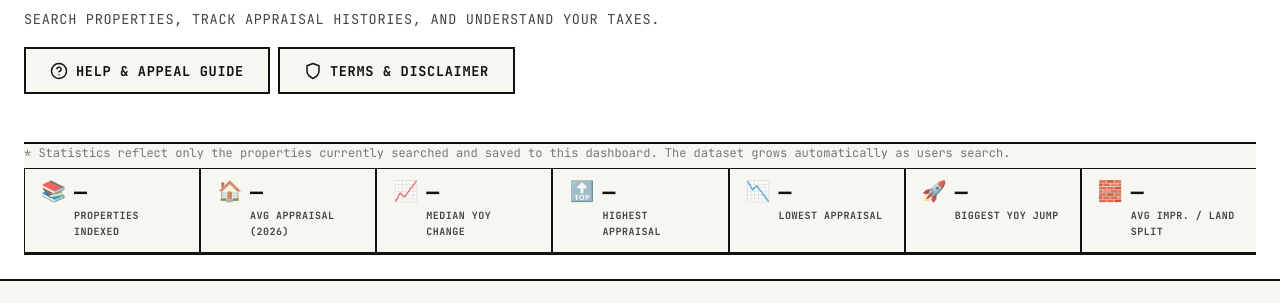
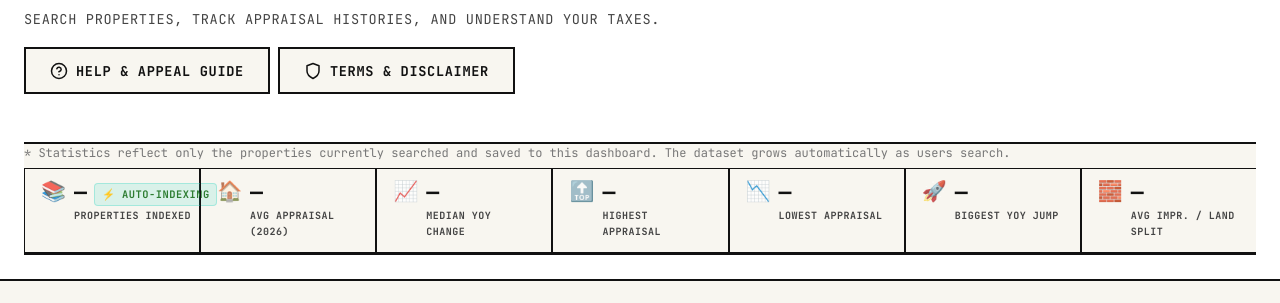
Before and after one commit to tylermiranda/SCS, a website built with Vite: page dashboard/index.html in a window 1280 px wide. Shown: the part 129-432 px from the top of the page. Built offline with nearby package versions, Linux system fonts and the light colour scheme; no server answers.

Commit message:
feat: add turbo growth badge to properties indexed stat

```diff
--- a/dashboard/index.html
+++ b/dashboard/index.html
@@ -48,10 +48,13 @@
           <div style="width: 100%; font-size: var(--text-xs); color: var(--text-muted); margin-bottom: 0.25rem;">
             * Statistics reflect only the properties currently searched and saved to this dashboard. The dataset grows automatically as users search.
           </div>
-          <div class="header-stat glass" title="Total number of properties currently in the database.">
+          <div class="header-stat glass" title="Total number of properties currently in the database. We automatically index up to 5 comparables per search, growing the database 6x faster!">
             <span class="stat-icon">📚</span>
             <div class="stat-content">
-              <span class="stat-val" id="totalIndexed">—</span>
+              <div style="display: flex; align-items: center; gap: 0.5rem;">
+                <span class="stat-val" id="totalIndexed">—</span>
+                <span class="stat-badge" title="Automatically indexing comparables for 6x faster growth!">⚡️ Auto-Indexing</span>
+              </div>
               <span class="stat-lbl">Properties Indexed</span>
             </div>
           </div>
--- a/dashboard/src/style.css
+++ b/dashboard/src/style.css
@@ -1209,3 +1209,20 @@
 @keyframes spin {
   to { transform: rotate(360deg); }
 }
+
+.stat-badge {
+  background: rgba(45, 212, 191, 0.15);
+  color: var(--accent-green);
+  border: 1px solid rgba(45, 212, 191, 0.3);
+  padding: 0.15rem 0.4rem;
+  border-radius: 4px;
+  font-size: 0.65rem;
+  font-family: var(--font-mono);
+  font-weight: 600;
+  text-transform: uppercase;
+  letter-spacing: 0.5px;
+  white-space: nowrap;
+  display: inline-flex;
+  align-items: center;
+  cursor: help;
+}
```
